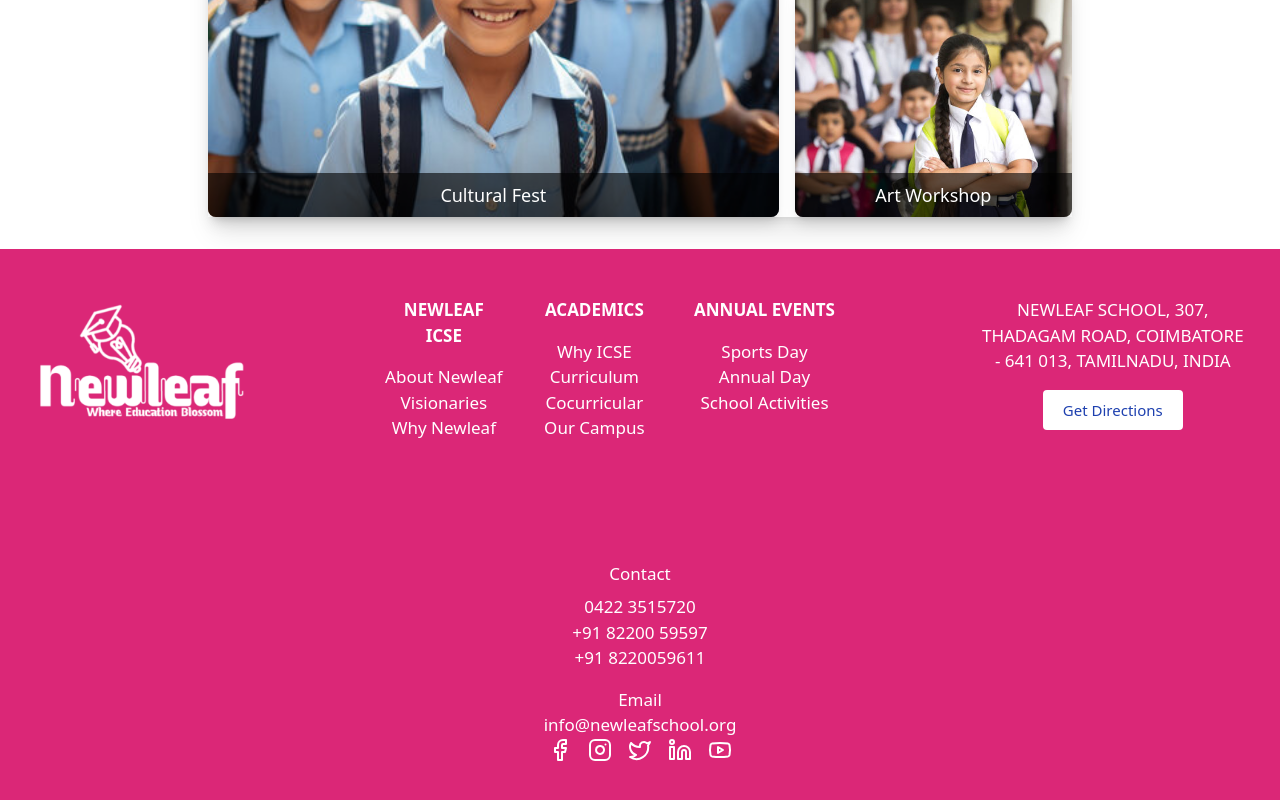
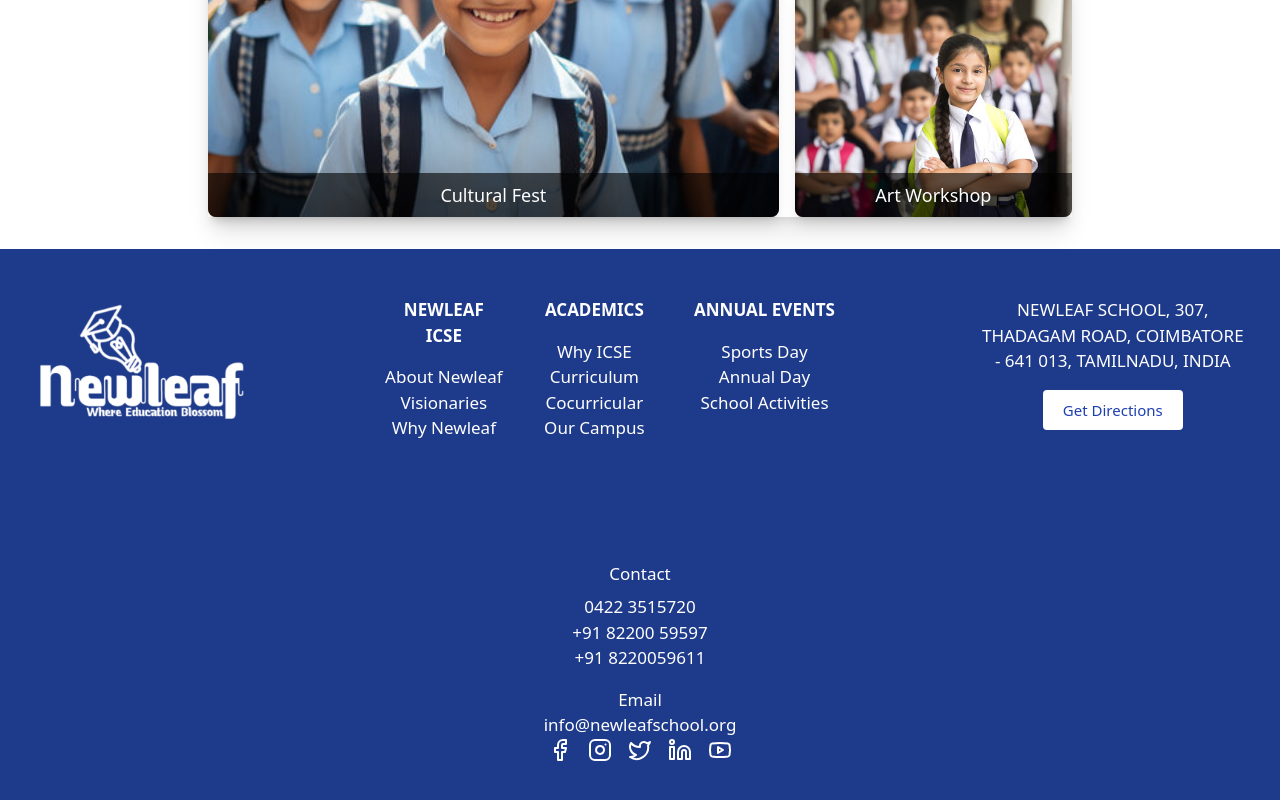
Before and after one commit to iyo-connect/school-website, a React (Create React App) app: page /#/ in a window 1280 px wide. Shown: the part 3397-4197 px from the top of the page. Built offline with nearby package versions, Linux system fonts and the light colour scheme.

Commit message:
deploy file updated

```diff
--- a/src/componentPage/Footer.jsx
+++ b/src/componentPage/Footer.jsx
@@ -7,7 +7,7 @@
 const Footer = () => {
   return (
     <>
-      <div className="bg-pink-600 text-white py-12 lg:text-[17px] md:text-[3rem]">
+      <div className="bg-blue-900 text-white py-12 lg:text-[17px] md:text-[3rem]">
         <div className="container mx-auto lg:flex lg:gap-[8rem]">
         <img src={icon} alt="logo" className='lg:w-[21rem] lg:h-[8rem] lg:block md:hidden'/>
           <div className="w-full flex md:justify-around md:text-center md:mb-[5rem]">
```
